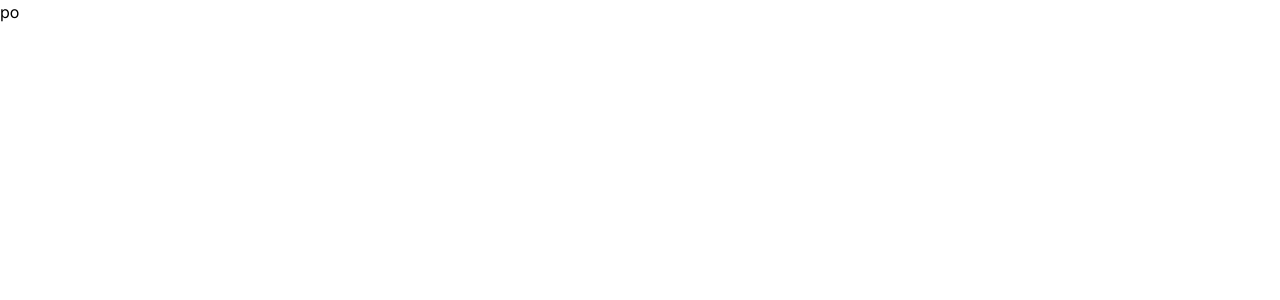
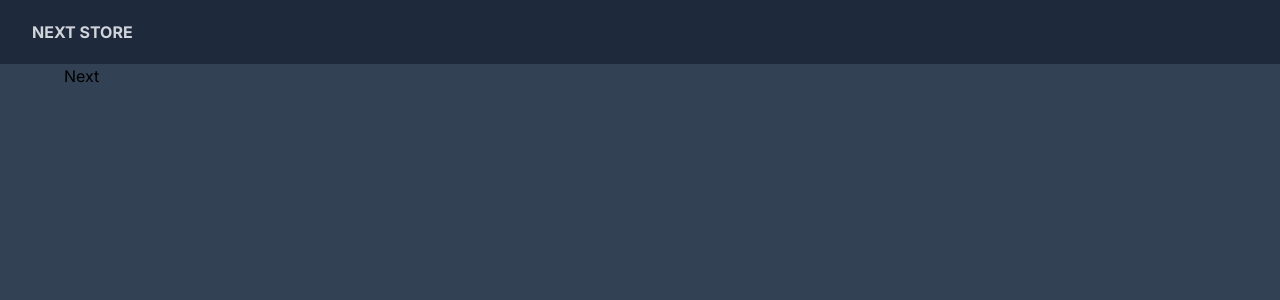
Before and after one commit to Tikorsm/next-commerce, a Next.js app: page / in a window 1280 px wide. Shown: the top 300 px of the page. Built offline with nearby package versions, Linux system fonts and the light colour scheme.

Commit message:
adicionando a navbar

```diff
--- /dev/null
+++ b/src/app/components/Navbar.tsx
@@ -0,0 +1,13 @@
+import Link from "next/link";
+
+function Navbar() {
+    return (
+        <nav className='fixed top-0 w-full flex items-center py-2 px-8 justify-between z-50 bg-slate-800 text-gray-300'>
+        <Link href="/" className='uppercase font-bold text-md h-12 flex items-center'>
+          Next Store
+        </Link>
+      </nav>
+     );
+}
+
+export default Navbar;
--- a/src/app/layout.tsx
+++ b/src/app/layout.tsx
@@ -1,6 +1,8 @@
 import type { Metadata } from 'next'
 import { Inter } from 'next/font/google'
 import './globals.css'
+import Navbar from './components/Navbar'
+
 
 const inter = Inter({ subsets: ['latin'] })
 
@@ -16,7 +18,12 @@
 }) {
   return (
     <html lang="en">
-      <body className={inter.className}>{children}</body>
+      <body className={inter.className}>
+          <Navbar/>
+        <main className='bg-slate-700 h-screen p-16 '>
+        {children}
+        </main>
+        </body>
     </html>
   )
 }
--- a/src/app/page.tsx
+++ b/src/app/page.tsx
@@ -2,9 +2,9 @@
 
 export default function Home() {
   return (
-    <main>
-      po
+    <div>
+      <h1> Next</h1>
 
-    </main>
+    </div>
   )
 }
```
